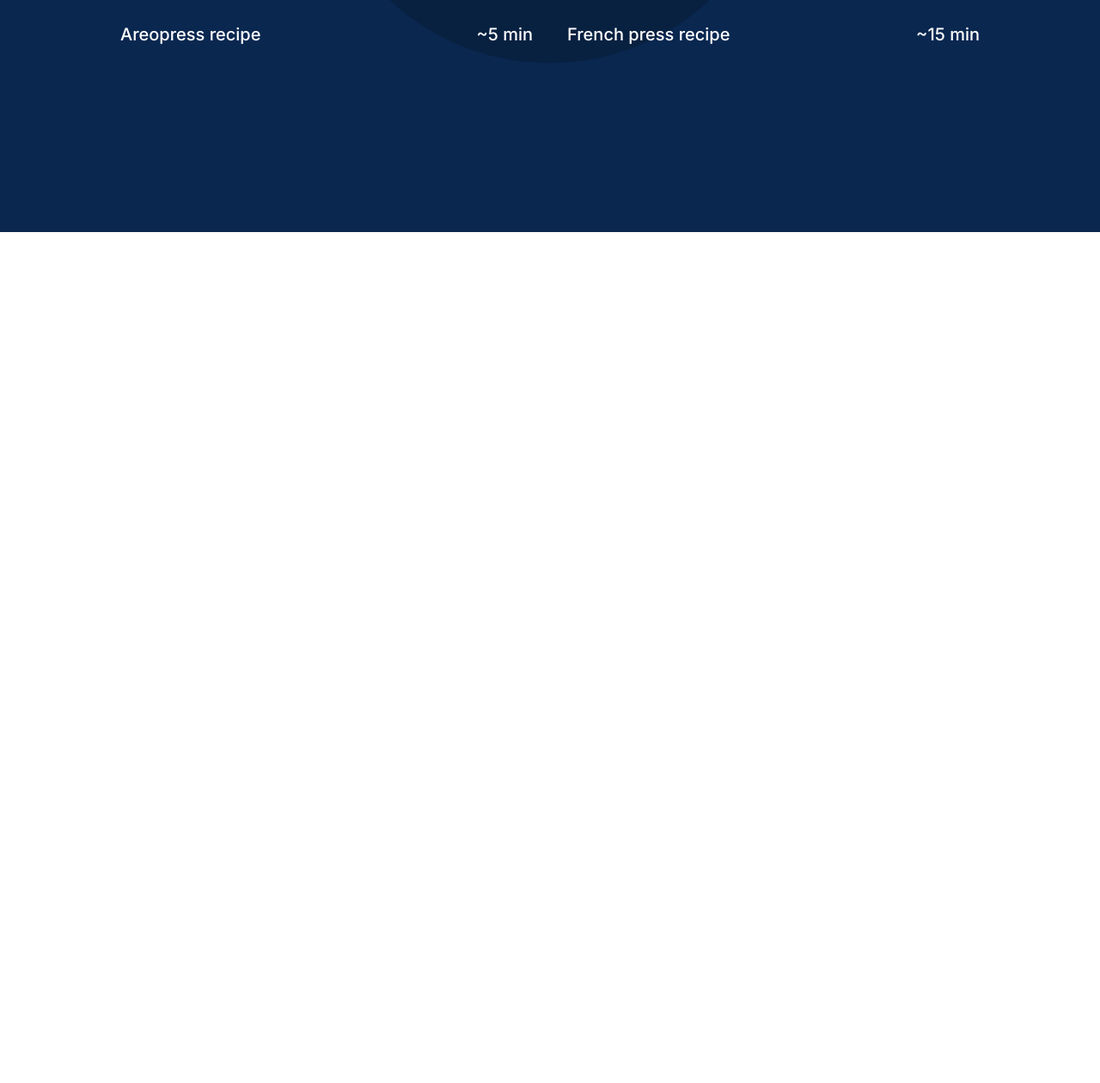
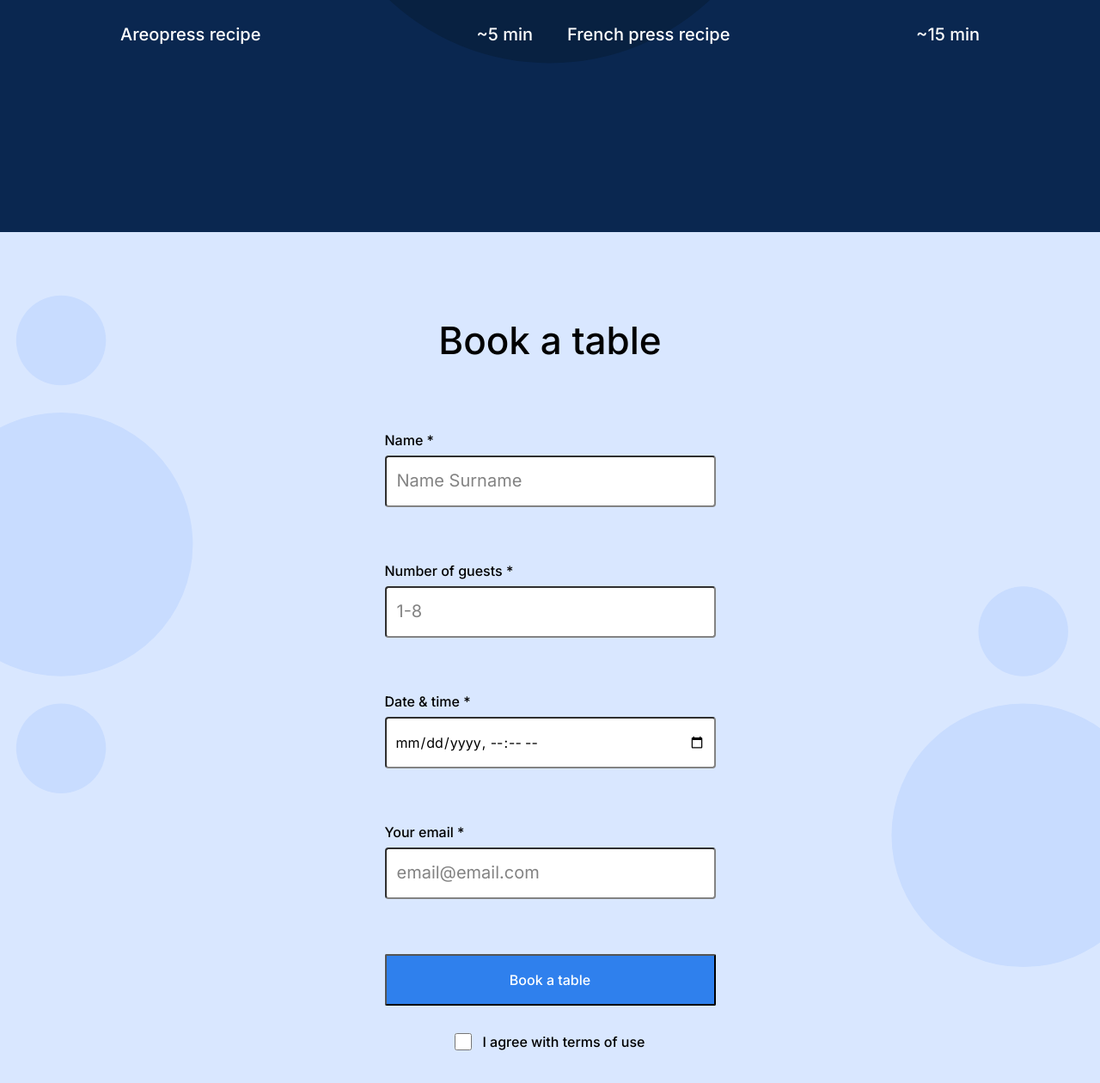
Before and after one commit to Muhammadsmith/se_project_coffeeshop, a plain HTML site: page index.html in a window 1280 px wide. Shown: the part 1412-2672 px from the top of the page at 86% size. Before the commit the page ends 1682 px from the top, so only its background shows below. Drawn offline with Linux system fonts and the light colour scheme.

Commit message:
finish\reservation/one

```diff
--- a/index.html
+++ b/index.html
@@ -101,7 +101,51 @@
             </div>
           </div>
         </section>
-        <section class="reservation" id="bookatable"></section>
+        <section class="reservation" id="bookatable">
+          <h2 class="reservation__title">Book a table</h2>
+          <form action="" class="reservation__form form">
+            <feildset class="form__fieldset">
+              <label for="name" class="form__label">
+                Name *
+                <input
+                  type="text"
+                  class="form__input"
+                  id="name"
+                  placeholder="Name Surname"
+                  required
+                />
+              </label>
+              <label for="number" class="form__label">
+                Number of guests *
+                <input
+                  type="number"
+                  class="form__input"
+                  id="number"
+                  placeholder="1-8"
+                  required
+                />
+              </label>
+              <label for="date" class="form__label">
+                Date & time *
+                <input type="datetime-local" class="form__input" id="date" />
+              </label>
+              <label for="email" class="form__label">
+                Your email *
+                <input
+                  type="email"
+                  class="form__input"
+                  id="email"
+                  placeholder="email@email.com"
+                />
+              </label>
+            </feildset>
+            <button class="form__button">Book a table</button>
+            <label for="checkbox" class="form__label form__label_type_checkbox">
+              <input type="checkbox" class="form__checkbox" id="checkbox" />
+              I agree with terms of use
+            </label>
+          </form>
+        </section>
         <section class="menu" id="menu"></section>
         <section class="about"></section>
       </main>
--- a/pages/index.css
+++ b/pages/index.css
@@ -169,3 +169,107 @@
   line-height: 30px;
   color: #ffffff;
 }
+
+.reservation {
+  background-image: url(/images/background_reservation.svg);
+  background-color: #d9e7ff;
+  background-repeat: no-repeat;
+  background-position: center;
+  background-size: cover;
+  overflow: hidden;
+  padding: 100px 0 120px;
+}
+
+.reservation__title {
+  text-align: center;
+  margin: 0 0 80px;
+  font-family: Inter;
+  font-style: normal;
+  font-weight: 500;
+  font-size: 44px;
+  line-height: 52px;
+}
+
+.reservation__form {
+  margin: 0 auto;
+}
+
+.form {
+  max-width: 385px;
+}
+
+.form__fieldset {
+  display: flex;
+  flex-direction: column;
+}
+
+.form__input {
+  display: block;
+  width: 100%;
+  box-sizing: border-box;
+  margin-top: 8px;
+  margin-bottom: 32px;
+  border-radius: 4px;
+  height: 60px;
+  border-color: #838383;
+}
+
+input[type="datetime-local"] {
+  padding: 0 10px;
+}
+
+input::placeholder {
+  font-family: Inter;
+  font-style: normal;
+  font-weight: normal;
+  font-size: 20px;
+  line-height: 30px;
+  padding: 0 10px;
+  color: #838383;
+}
+
+.form__label {
+  margin-bottom: 32px;
+  display: block;
+  font-family: Inter;
+  font-style: normal;
+  font-weight: 500;
+  font-size: 16px;
+  line-height: 20px;
+}
+
+.form__checkbox {
+  width: 20px;
+  height: 20px;
+}
+
+.form__label_type_checkbox {
+  display: flex;
+  justify-content: center;
+  gap: 12px;
+  margin-bottom: 0;
+  font-family: Inter;
+  font-style: normal;
+  font-weight: 500;
+  font-size: 16px;
+  line-height: 20px;
+}
+
+.form__button {
+  width: 100%;
+  margin-bottom: 32px;
+  border-radius: 2px;
+  height: 60px;
+  font-family: Inter;
+  font-style: normal;
+  font-weight: 500;
+  font-size: 16px;
+  line-height: 20px;
+  background-color: #2f80ed;
+  color: #ffffff;
+}
+
+.form__button:hover {
+  background-color: rgba(0, 0, 0, 0.7);
+  transition: background-color 1s ease-in;
+}
```
Also changed, not shown: images/check.svg (deleted).
